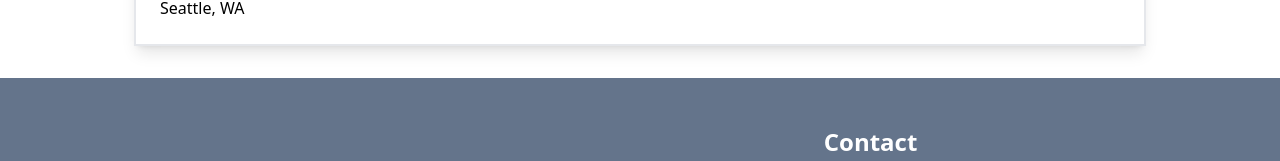
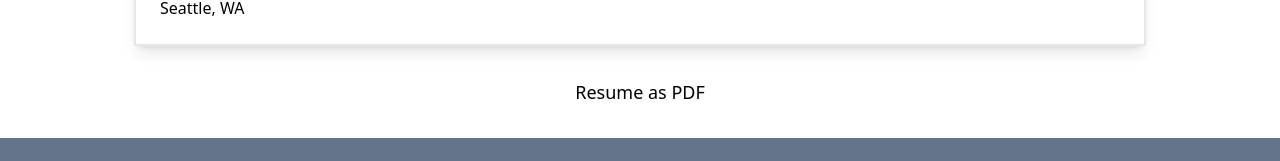
Before and after one commit to dmcvicar/dmcvicar.github.io, a Next.js app: page /resume in a window 1280 px wide. Shown: the part 1699-1860 px from the top of the page. Built offline with nearby package versions, Linux system fonts and the light colour scheme.

Commit message:
resume as pdf

```diff
--- a/src/app/resume/page.tsx
+++ b/src/app/resume/page.tsx
@@ -2,5 +2,12 @@ import InfoTab from "@/components/info_tab";
 import resume_content from "../../../public/content/resume.json";
 
 export default function Page() {
-  return <InfoTab {...resume_content} />;
+  return (
+    <>
+      <InfoTab {...resume_content} />
+      <div className="flex mt-8 justify-center text-lg hover:underline">
+        <a href="/David McVicar - Resume 09_24.pdf">Resume as PDF</a>
+      </div>
+    </>
+  );
 }
```
Also changed, not shown: 15 other files (tests, documents, lock files or other folders).
